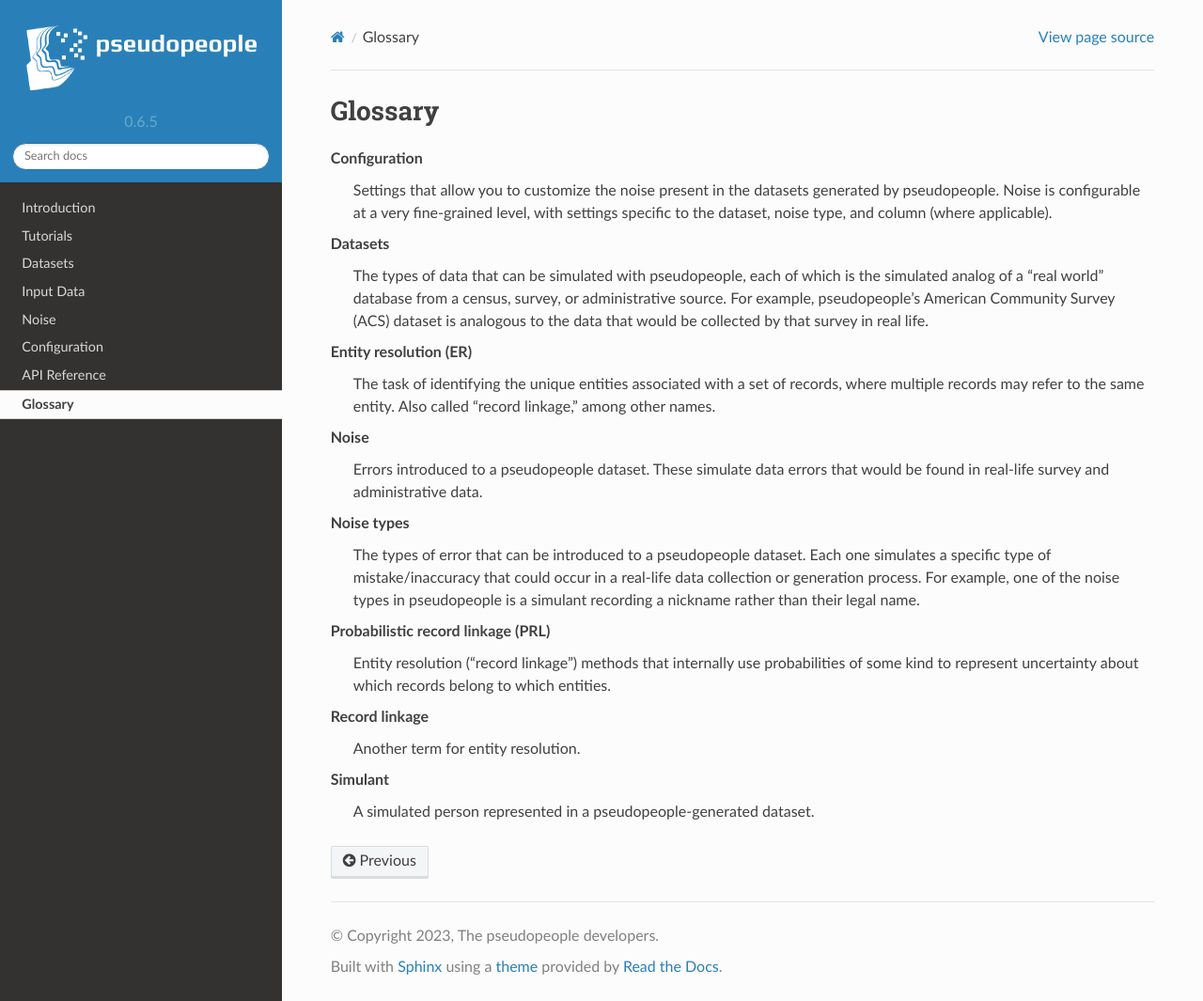
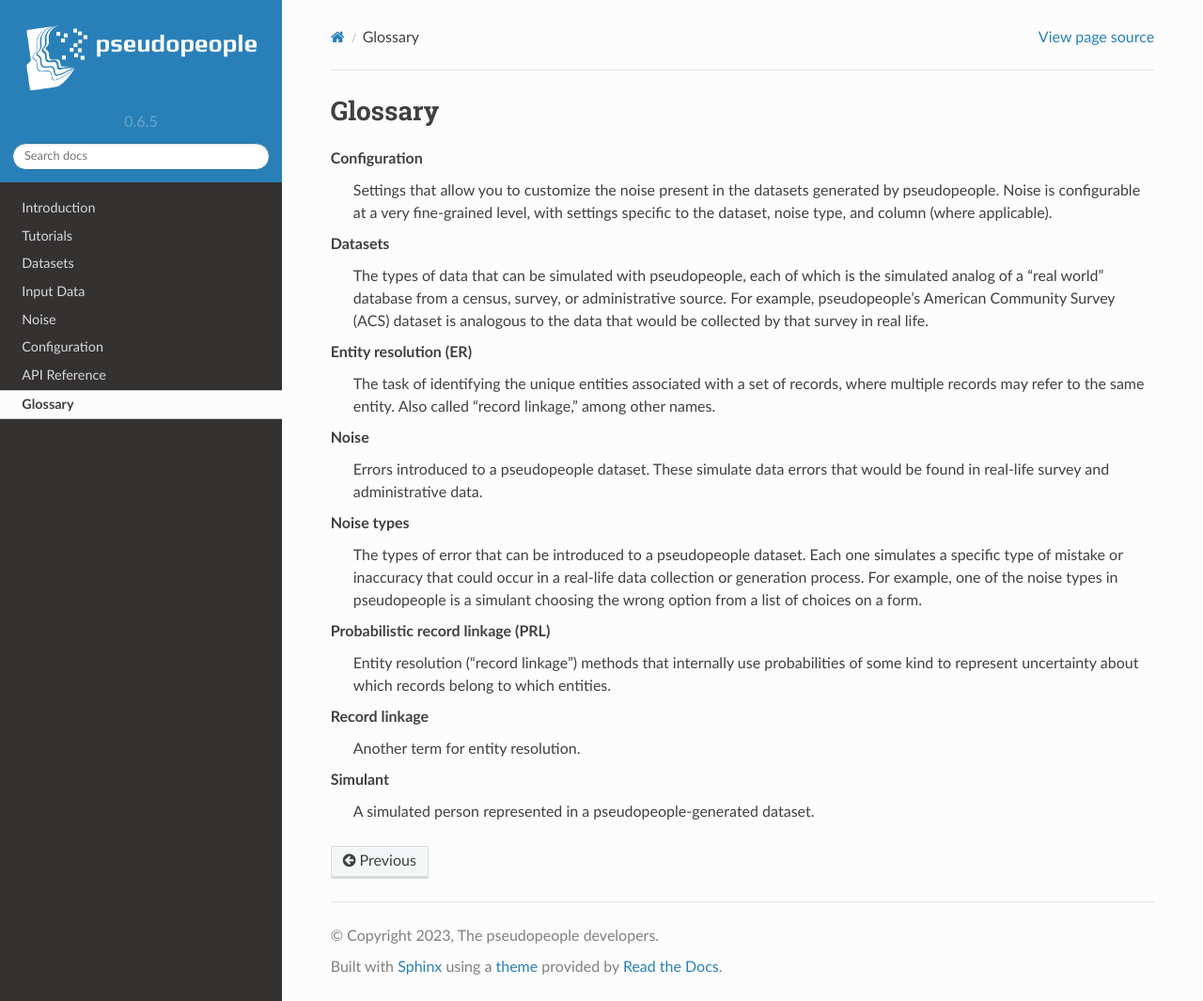
Before and after one commit to ihmeuw/pseudopeople, a Sphinx documentation site: the page built from docs/source/glossary.rst, in a window 1280 px wide and 1065 px high. Shown: the whole window at 94% size. Built offline with Sphinx 7.4.7 and the Read the Docs theme 2.0.0, drawn with Linux system fonts in a browser that asks for light colours.

```diff
--- a/docs/source/glossary.rst
+++ b/docs/source/glossary.rst
@@ -30,10 +30,10 @@ Glossary
 
     Noise types
         The types of error that can be introduced to a pseudopeople dataset.
-        Each one simulates a specific type of mistake/inaccuracy that could occur in
+        Each one simulates a specific type of mistake or inaccuracy that could occur in
         a real-life data collection or generation process.
         For example, one of the noise types in pseudopeople is
-        a simulant recording a nickname rather than their legal name.
+        a simulant choosing the wrong option from a list of choices on a form.
 
     Probabilistic record linkage (PRL)
         Entity resolution ("record linkage") methods that internally use probabilities of
```
